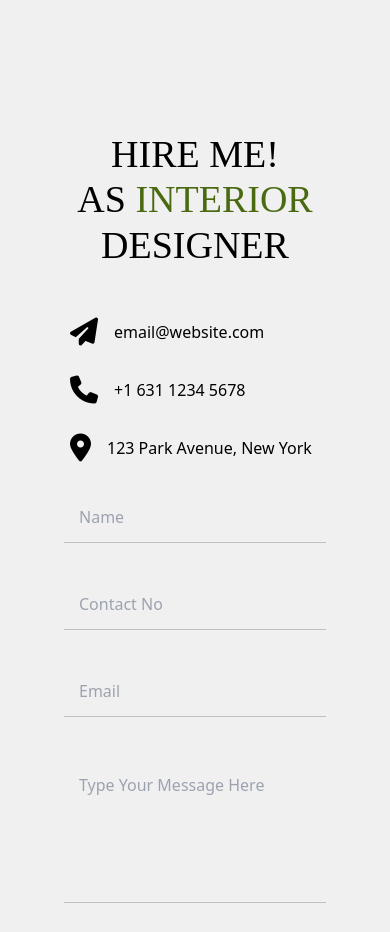
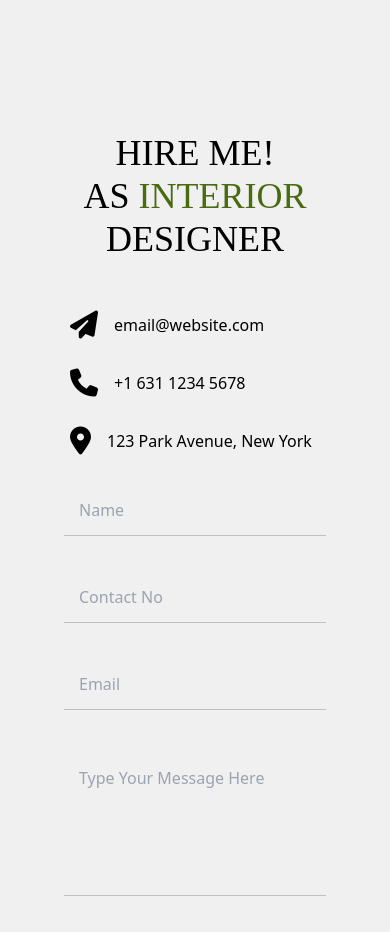
Before and after one commit to HarshNariya1/interior, a website: page index.html in a window 390 px wide. Shown: the part 4800-5732 px from the top of the page. Drawn offline with nearby package versions, Linux system fonts and the light colour scheme.

Commit message:
Update index.html

```diff
--- a/index.html
+++ b/index.html
@@ -400,7 +400,7 @@
                 <div class="w-[475px] px-4">
                     <div class="conta_title mt-[20px] mb-[50px]">
                         <h2
-                            class="text-[38px] sm:text-38 md:text-44 lg:text-48 font-[Oswald] font-medium leading-[1.2] mb-2 uppercase text-center lg:text-left">
+                            class="text-[36px] sm:text-38 md:text-44 lg:text-48 font-[Oswald] font-medium leading-[1.2] mb-2 uppercase text-center lg:text-left">
                             hire me!<br>as
                             <span class="text-[#4a6a12]">interior </span>designer
                         </h2>
```
